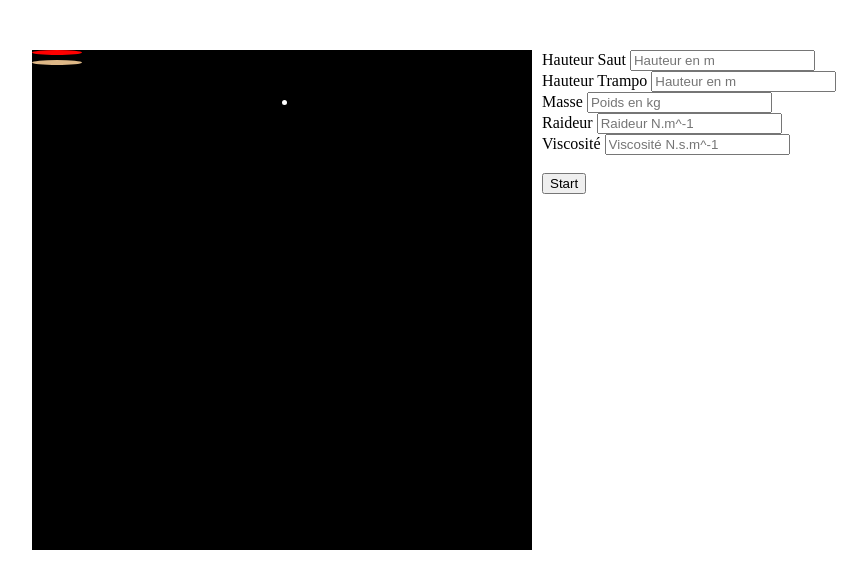
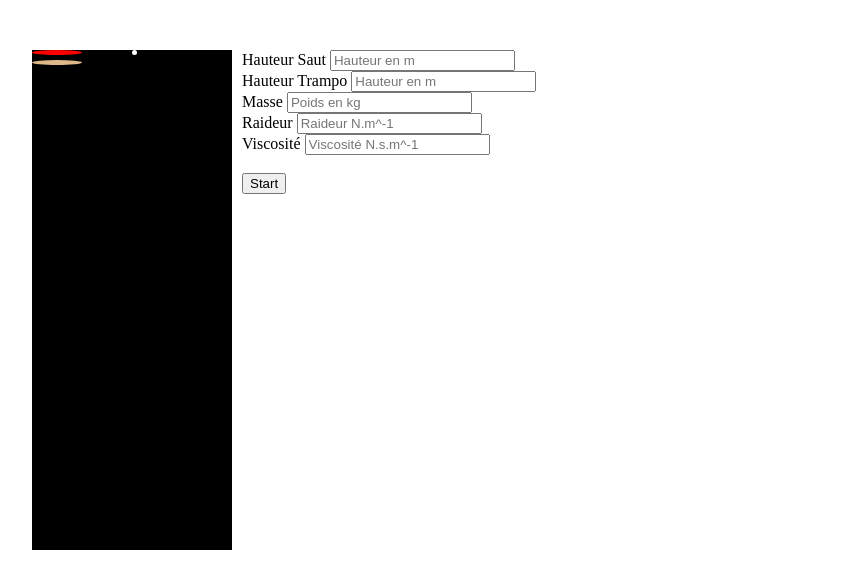
Before and after one commit to AdamM4269/SimuTrampo, a plain HTML site: page index.html in a window 1280 px wide. Shown: the whole page, without its empty margins (18-885 px from the left). Drawn offline with Linux system fonts and the light colour scheme.

Commit message:
affinage

```diff
--- a/index.html
+++ b/index.html
@@ -1,5 +1,5 @@
 <!DOCTYPE html>
-<html lang="en">
+<html lang="fr">
 <head>
     <meta charset="UTF-8">
     <meta name="viewport" content="width=device-width, initial-scale=1.0">
--- a/style.css
+++ b/style.css
@@ -2,7 +2,7 @@
     position: absolute;
     background-color: black;
     height: 500px;
-    width: 500px;
+    width: 200px;
     top : 50px;
     left: 50px;
 }
@@ -10,7 +10,7 @@
 .parametre {
     position: absolute;
     top : 50px;
-    left: 560px;
+    left: 260px;
 }
 
 .point {
@@ -19,8 +19,8 @@
     height: 5px;
     width: 5px;
     border-radius: 50%;
-    top: 50px;
-    left: 250px;
+    top: 0px;
+    left: 100px;
 }
 
 .trampo {
```
